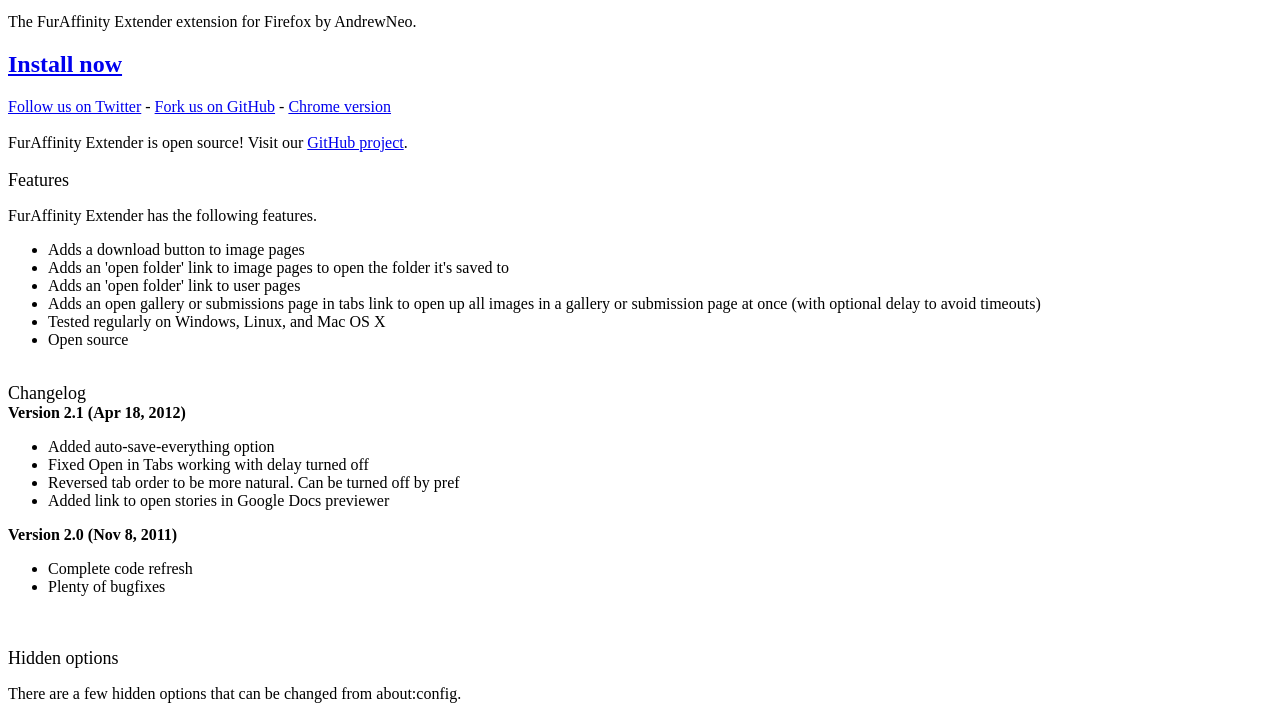
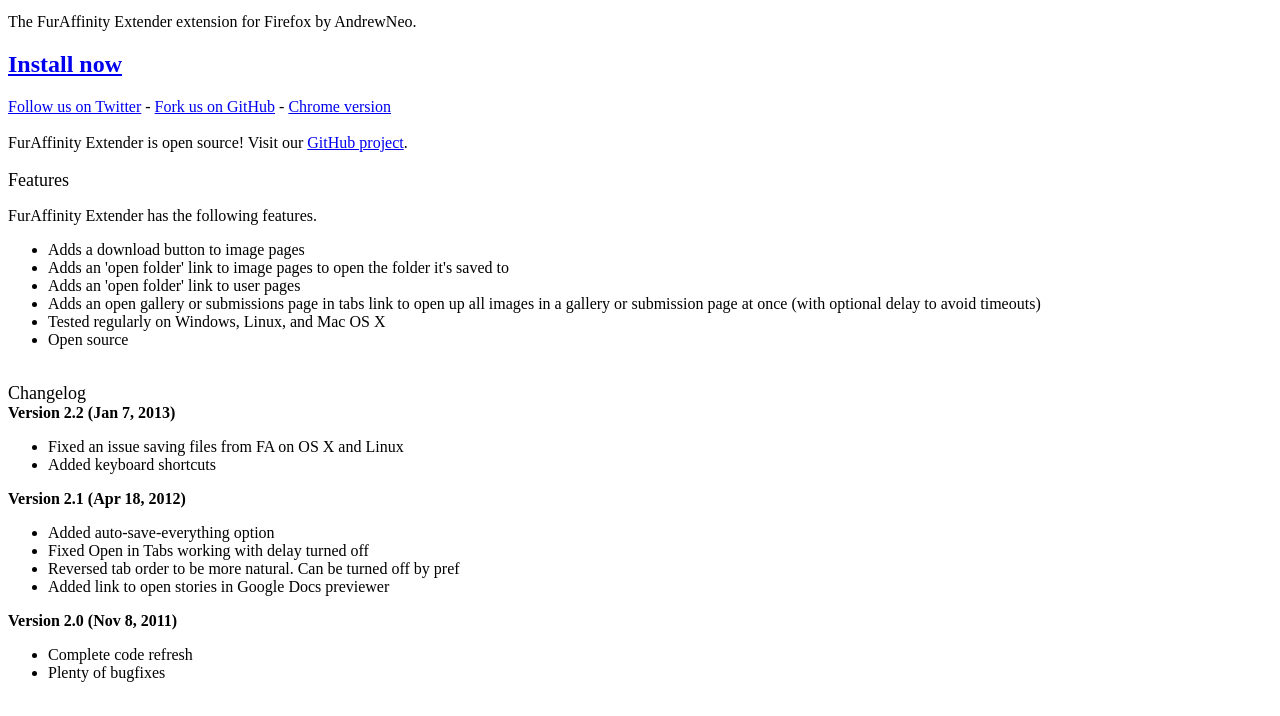
Before and after one commit to cheeplusplus/faextender, a plain HTML site: page index.html in a window 1280 px wide. Shown: the part 67-783 px from the top of the page. Drawn offline with Linux system fonts and the light colour scheme.

Commit message:
Updating for 2.2

```diff
--- a/index.html
+++ b/index.html
@@ -39,6 +39,11 @@
 		</ul></p>
 		<br />
 		<div style="font-size: large">Changelog</div>
+		<div style="font-weight: bold">Version 2.2 (Jan 7, 2013)</div>
+		<ul>
+			<li>Fixed an issue saving files from FA on OS X and Linux</li>
+			<li>Added keyboard shortcuts</li>
+		</ul>
 		<div style="font-weight: bold">Version 2.1 (Apr 18, 2012)</div>
 		<ul>
 			<li>Added auto-save-everything option</li>
```
